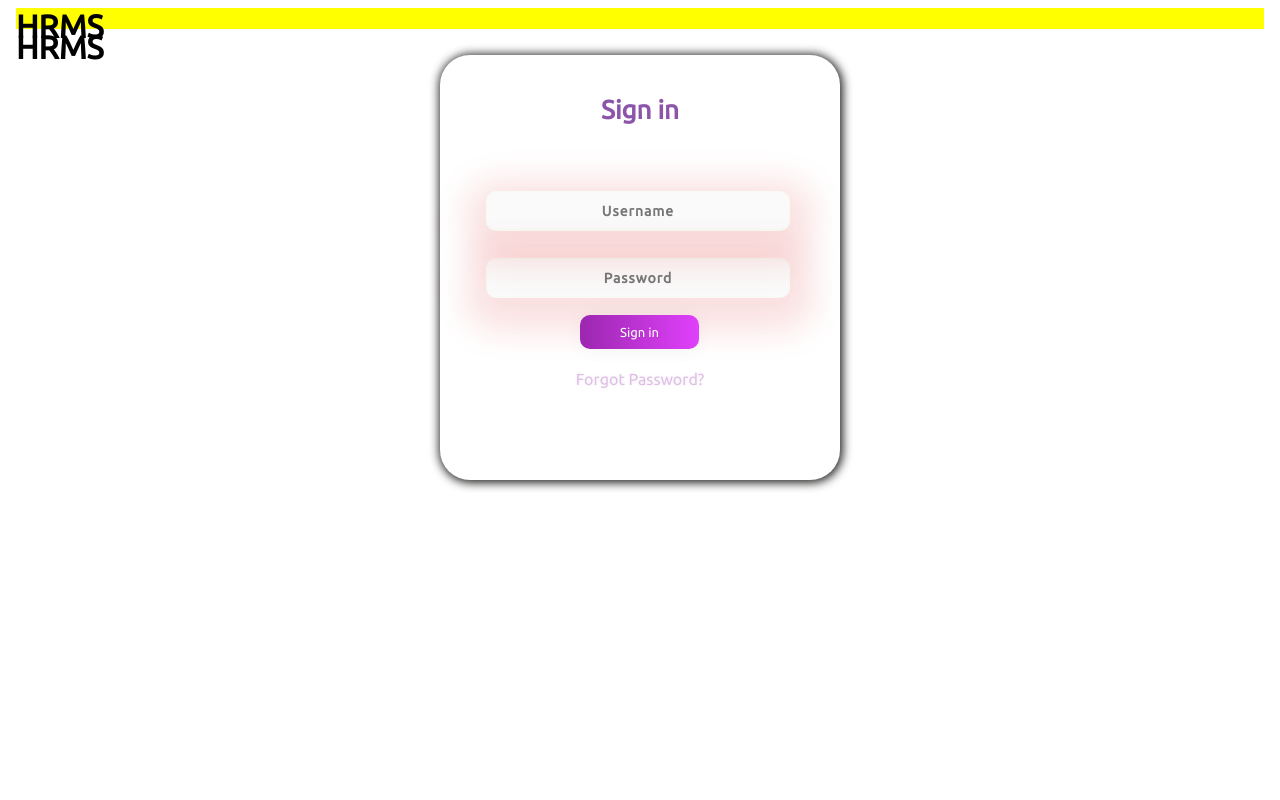
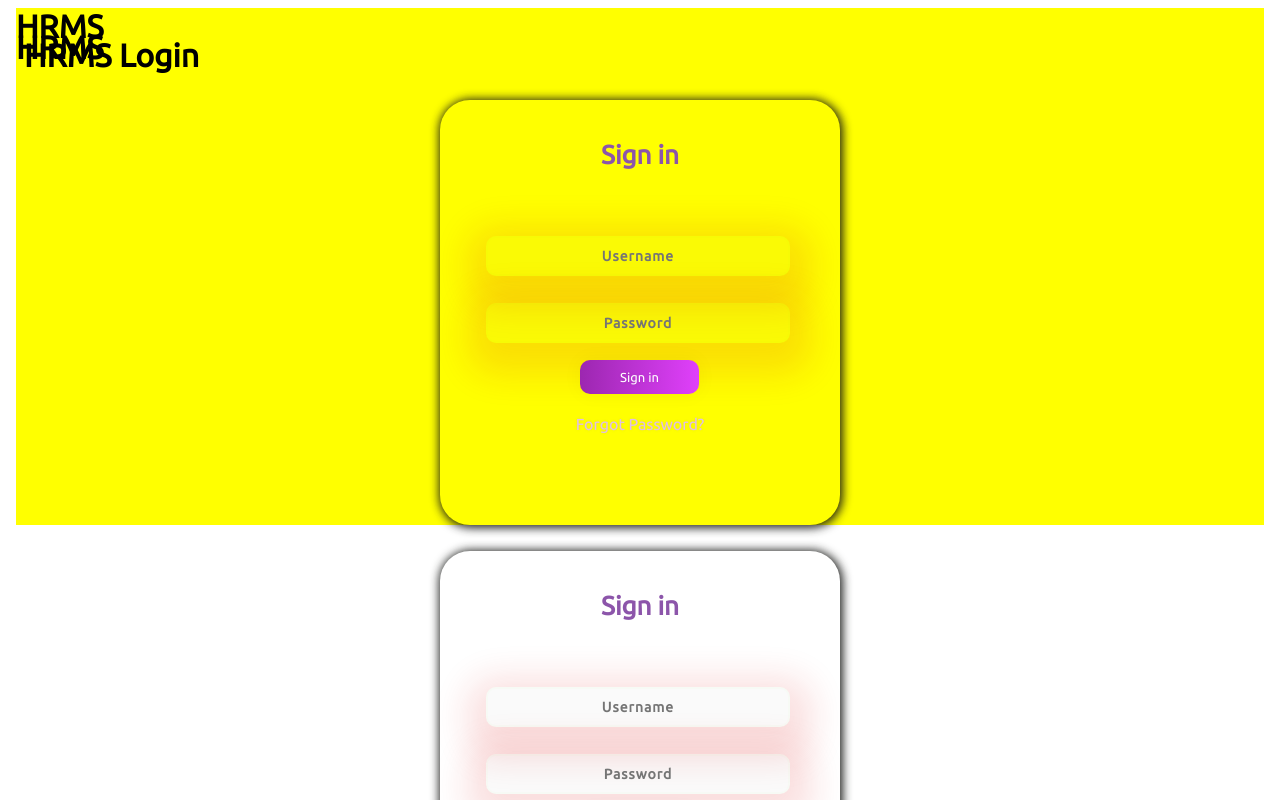
Before and after one commit to deepakkumary432/angular-hrms, an Angular app: page / in a window 1280 px wide. Shown: the top 800 px of the page. Built offline with nearby package versions, Linux system fonts and the light colour scheme.

Commit message:
Update app.component.html

```diff
--- a/src/app/app.component.html
+++ b/src/app/app.component.html
@@ -18,6 +18,34 @@
        <div class="right">
        <h1>HRMS</h1>
        </div>
+<html>
+
+<head>
+  <link rel="stylesheet" href="css/style.css">
+  <link href="https://fonts.googleapis.com/css?family=Ubuntu" rel="stylesheet">
+  <meta name="viewport" content="width=device-width, initial-scale=1" />
+  <link rel="stylesheet" href="path/to/font-awesome/css/font-awesome.min.css">
+  <title>Sign in</title>
+</head>
+
+<body>
+  <h1>HRMS Login</h1>
+
+  <div class="main">
+
+    <p class="sign" align="center">Sign in</p>
+    <form class="form1">
+      <input class="uname " type="text" align="center" placeholder="Username">
+      <input class="pass" type="password" align="center" placeholder="Password">
+      <a class="submit" align="center">Sign in</a>
+      <p class="forgot" align="center"><a href="#">Forgot Password?</a></p>
+
+    </form>
+    </div>
+
+</body>
+
+</html>
   </div>
 
   <div class="main">
```
